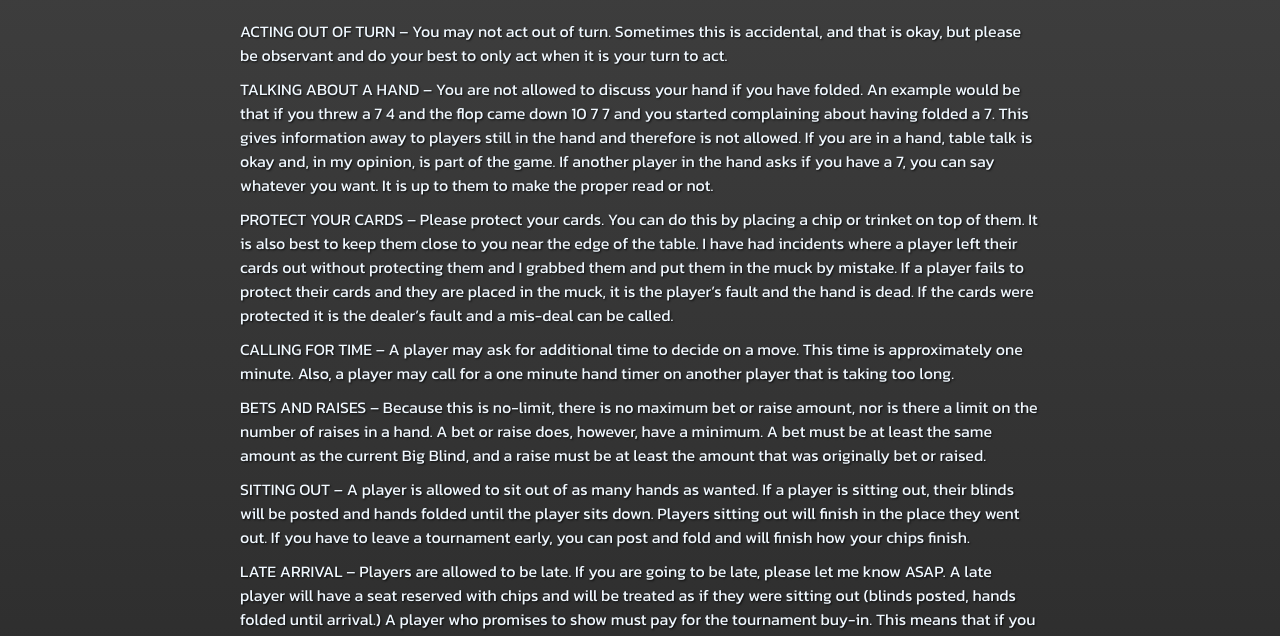
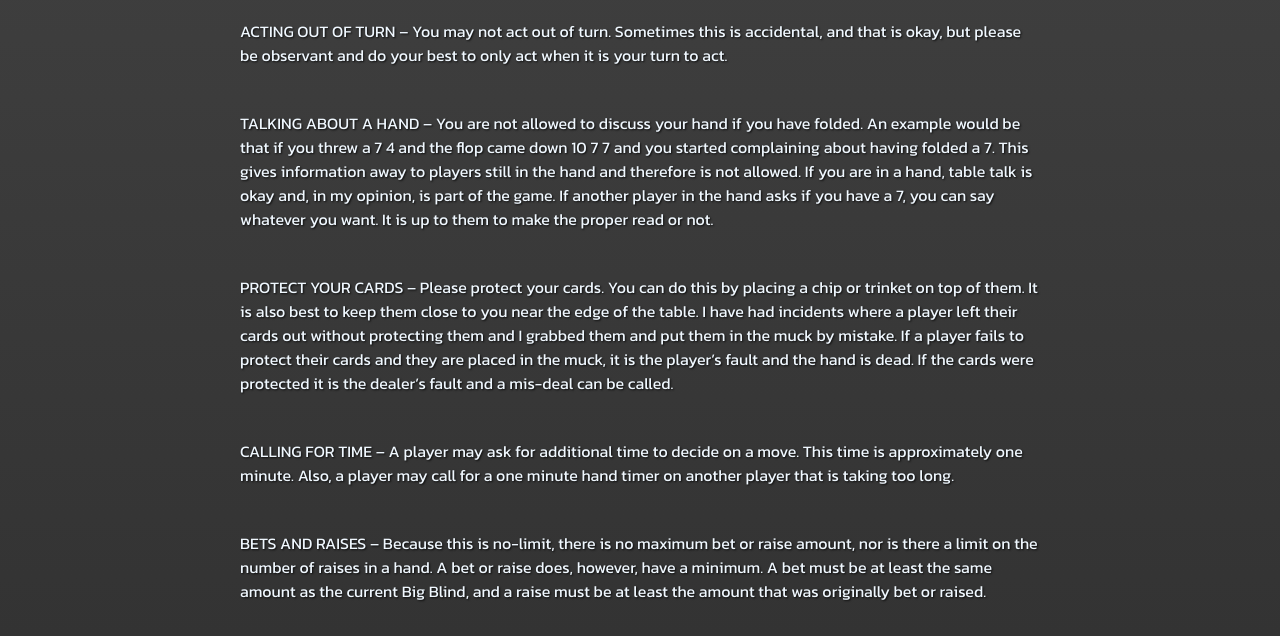
Before and after one commit to jiduto/PL, a website: page rules.html in a window 1280 px wide. Shown: the part 142-778 px from the top of the page. Drawn offline with Linux system fonts and the light colour scheme.

Commit message:
added line between each rule

```diff
--- a/rules.html
+++ b/rules.html
@@ -10,34 +10,34 @@
     <div id="menu-placeholder"></div>
     <h1 class="page-title">Poker League Rules</h1>
     <div class="rules-content">
-      <p>ACTING OUT OF TURN – You may not act out of turn. Sometimes this is accidental, and that is okay, but please be observant and do your best to only act when it is your turn to act.</p>
-      <p>TALKING ABOUT A HAND – You are not allowed to discuss your hand if you have folded. An example would be that if you threw a 7 4 and the flop came down 10 7 7 and you started complaining about having folded a 7. This gives information away to players still in the hand and therefore is not allowed. If you are in a hand, table talk is okay and, in my opinion, is part of the game. If another player in the hand asks if you have a 7, you can say whatever you want. It is up to them to make the proper read or not.</p>
-      <p>PROTECT YOUR CARDS – Please protect your cards. You can do this by placing a chip or trinket on top of them. It is also best to keep them close to you near the edge of the table. I have had incidents where a player left their cards out without protecting them and I grabbed them and put them in the muck by mistake. If a player fails to protect their cards and they are placed in the muck, it is the player’s fault and the hand is dead. If the cards were protected it is the dealer’s fault and a mis-deal can be called.</p>
-      <p>CALLING FOR TIME – A player may ask for additional time to decide on a move. This time is approximately one minute. Also, a player may call for a one minute hand timer on another player that is taking too long.</p>
-      <p>BETS AND RAISES – Because this is no-limit, there is no maximum bet or raise amount, nor is there a limit on the number of raises in a hand. A bet or raise does, however, have a minimum. A bet must be at least the same amount as the current Big Blind, and a raise must be at least the amount that was originally bet or raised.</p>
-      <p>SITTING OUT – A player is allowed to sit out of as many hands as wanted. If a player is sitting out, their blinds will be posted and hands folded until the player sits down. Players sitting out will finish in the place they went out. If you have to leave a tournament early, you can post and fold and will finish how your chips finish.</p>
-      <p>LATE ARRIVAL – Players are allowed to be late. If you are going to be late, please let me know ASAP. A late player will have a seat reserved with chips and will be treated as if they were sitting out (blinds posted, hands folded until arrival.) A player who promises to show must pay for the tournament buy-in. This means that if you tell me you will be here to play, and I put out your chips and post/fold you for a tournament, you owe the tournament buy-in and must pay it before you can play in another game. I will allow a one-time exception to every player, but after that you will have to pay before you can play again. The only other exception is in an emergency that the other players agree on was an emergency.</p>
-      <p>VERBAL DECLERATIONS – Any announced action must be taken. If you say “raise” then you must raise. If you say “call” then you must call. This is to keep people from making an announcement to see other players reactions, and then changing their mind.</p>
-      <p>SHOWING CARDS ON ALL-IN – Once there is no more action possible in a hand, all players involved must show their hands. This just makes the game more interesting and is a common rule these days.</p>
-      <p>CARDS OVERRULE ANNOUNCEMENTS – If, at the end of a hand, a player announces “a pair of Kings” but actually has a hand higher than the announced hand, such as a straight, the cards play, not the announced hand. Sometimes people miss things, and it is only fair that the best hand shown actually wins the pot.</p>
-      <p>SHOWING FOLDED CARDS – You may not show your folded cards to anybody still in a hand. Also, if a hand is shown to one person, it must be shown to all.</p>
-      <p>SHOWING CALLED HANDS – Any hand that is involved in a pot to the end must be shown if requested. This means that if you call somebody’s bet at the end, and they show you the winning hand, you must show your cards if anybody wants to see what you had.</p>
-      <p>MIS-DEALS – Mis-deals can be called for any valid reason. If a hand is dealt but a player was missed and did not receive any cards, a mis-deal will be called. If the cards are being dealt and a card is accidentally flipped over, it is ANY player’s option to call a mis-deal. In this case the dealt player has the option to keep the card, or ask for a new card. If a new card is requested, the rest of the hand will be dealt as normal, and the top card given as a replacement. The replaced card will then act as the first burn card. If there is more than one card flipped up during a deal, a mis-deal will be called.</p>
-      <p>DEAD CARDS – If a card goes off the table and hits the floor during a hand, it is considered dead. The player’s hand would not be dead, just the card, unless both cards hit the floor. If a card goes off the table while being dealt, a mis-deal will be called.</p>
-      <p>BLINDS – There will always be a Small Blind then a Big Blind after the Button. This means that when a player is busted out of a tournament, the blinds move on as normal, and it is possible for people to miss a blind at times.</p>
-      <p>SIDE POTS – Side pots are used when needed. For example, if four players are in a hand, but one is all-in, the other players are still able to bet into a side pot that will only be won by one of them.</p>
-      <p>PLACING DEALER BUTTON – At the beginning of all tournaments cards are dealt to decide who starts with the button. The high card wins, with an ace being the highest down to a 2 being the lowest. If there is a tie, the first person clockwise after the person dealing out the cards will receive the button.</p>
-      <p>TOURNAMENT TIES – If two or more people bust out on the same hand, the players with more chips at the start of the hand will place higher. For example, player A had $1100 in chips and player B had $1250 in chips at the start of the hand. If they both bust out, then player B will place higher than player A. If the players both had the same number of chips to start the hand, then they will tie and will both receive the awarded points and split any prize money.</p>
-      <p>HAND TIES – Only five cards play in any hand. If the board shows 3 4 6 7 J and two players have a 5 to make a 7 high straight, they TIE. There is no going to a 6th card, or using any other method for a tiebreaker.</p>
-      <p>POT TIES – In the event of a tie, the pot will be divided evenly among the winning players. If there are any extra chips in the pot that can not be split up evenly, they will go to the first winning player after the button.</p>
-      <p>DEALS – Players can make deals at the end of the tournament. There may not be more than 3 players involved in a deal, and only the money can be dealt. Players that make a deal will place, and receive points for, their placement, based on their chip stacks at the time of a deal. Because of this, if any players involved in a deal have the same number of chips, a deal can not be made until more hands are played and there is no longer a tie.</p>
-      <p>MOVING TABLES – When it is necessary for a player to move tables, the player will be moved into an empty seat, as close as possible to the same position they currently were at on their old table. For example, if a player was to be on the button at the old table, they will be positioned as close as possible to being on the button at the new table.</p>
-      <p>COLORING UP CHIPS – When chips are being colored up, any leftover chips will be rounded up. For example, if we are exchanging out all of the $25 and $50 chips and a player has either $25, $50 or $75 in chips to color up, they will receive one $100 chip.</p>
-      <p>OVERSIZED CHIP CALL – If a bet has been made and a following player puts out an oversized chip, it is assumed a call. For example, if the bet is $200 and a player puts out a $500 chip without first announcing a raise, it is then assumed a call and change will be given. If you wish to make a raise, you must announce that you are making a raise, and announce the amount. If a player only announces a raise, but no amount, it is assumed that the raise is for the total amount of the chip, in this case a raise to $500.</p>
-      <p>ETIQUETTE – Please treat other players with respect at all times. If a player makes what you think is a “stupid call” you do not have the right to put them down in any way. In other words, acting like that idiot Phil Helmuth will not be tolerated. Also, do not throw anything. I understand that poker can be an emotional game, but please do not let emotions get the best of you. Players will receive one warning and then any other incidents in the same night will lead to an ejection and forfeit of money. If I have to keep warning a player about this over multiple games, they will not be allowed to participate in the league any longer.</p>
-      <p>BETTING – No splashing the pot! When you make a bet, you must place it out in front of you and it must be able to be counted. If you throw the chips into the middle, there is no way to verify what was bet, which can lead to deceitful play. Players will receive one warning and then any other incidents will lead to the hand being folded and any chips thrown in the middle forfeited. The minimum bet is equal to the current big blind.</p>
-      <p>CARDS MUST BE VISIBLE AT ALL TIMES – Your cards must remain on the table, or in your hands in view at all times. You may not hold your cards below the table, or place them somewhere off of the table. Players will receive one warning, and then any other incidents will lead to the hand being folded and money in the pot forfeited. This is another rule to keep players from being deceitful.</p>
-      <p>CHEATING – Any player caught cheating will be immediately ejected from the tournament and the league, and will have all money forfeited. If cheating has occurred in a game, the game will be nullified and started over. I think this is the fairest way to handle it because if cheating was going on, there is no telling how the tournament would have played out.</p>
+      <p>ACTING OUT OF TURN – You may not act out of turn. Sometimes this is accidental, and that is okay, but please be observant and do your best to only act when it is your turn to act.</p><br>
+      <p>TALKING ABOUT A HAND – You are not allowed to discuss your hand if you have folded. An example would be that if you threw a 7 4 and the flop came down 10 7 7 and you started complaining about having folded a 7. This gives information away to players still in the hand and therefore is not allowed. If you are in a hand, table talk is okay and, in my opinion, is part of the game. If another player in the hand asks if you have a 7, you can say whatever you want. It is up to them to make the proper read or not.</p><br>
+      <p>PROTECT YOUR CARDS – Please protect your cards. You can do this by placing a chip or trinket on top of them. It is also best to keep them close to you near the edge of the table. I have had incidents where a player left their cards out without protecting them and I grabbed them and put them in the muck by mistake. If a player fails to protect their cards and they are placed in the muck, it is the player’s fault and the hand is dead. If the cards were protected it is the dealer’s fault and a mis-deal can be called.</p><br>
+      <p>CALLING FOR TIME – A player may ask for additional time to decide on a move. This time is approximately one minute. Also, a player may call for a one minute hand timer on another player that is taking too long.</p><br>
+      <p>BETS AND RAISES – Because this is no-limit, there is no maximum bet or raise amount, nor is there a limit on the number of raises in a hand. A bet or raise does, however, have a minimum. A bet must be at least the same amount as the current Big Blind, and a raise must be at least the amount that was originally bet or raised.</p><br>
+      <p>SITTING OUT – A player is allowed to sit out of as many hands as wanted. If a player is sitting out, their blinds will be posted and hands folded until the player sits down. Players sitting out will finish in the place they went out. If you have to leave a tournament early, you can post and fold and will finish how your chips finish.</p><br>
+      <p>LATE ARRIVAL – Players are allowed to be late. If you are going to be late, please let me know ASAP. A late player will have a seat reserved with chips and will be treated as if they were sitting out (blinds posted, hands folded until arrival.) A player who promises to show must pay for the tournament buy-in. This means that if you tell me you will be here to play, and I put out your chips and post/fold you for a tournament, you owe the tournament buy-in and must pay it before you can play in another game. I will allow a one-time exception to every player, but after that you will have to pay before you can play again. The only other exception is in an emergency that the other players agree on was an emergency.</p><br>
+      <p>VERBAL DECLERATIONS – Any announced action must be taken. If you say “raise” then you must raise. If you say “call” then you must call. This is to keep people from making an announcement to see other players reactions, and then changing their mind.</p><br>
+      <p>SHOWING CARDS ON ALL-IN – Once there is no more action possible in a hand, all players involved must show their hands. This just makes the game more interesting and is a common rule these days.</p><br>
+      <p>CARDS OVERRULE ANNOUNCEMENTS – If, at the end of a hand, a player announces “a pair of Kings” but actually has a hand higher than the announced hand, such as a straight, the cards play, not the announced hand. Sometimes people miss things, and it is only fair that the best hand shown actually wins the pot.</p><br>
+      <p>SHOWING FOLDED CARDS – You may not show your folded cards to anybody still in a hand. Also, if a hand is shown to one person, it must be shown to all.</p><br>
+      <p>SHOWING CALLED HANDS – Any hand that is involved in a pot to the end must be shown if requested. This means that if you call somebody’s bet at the end, and they show you the winning hand, you must show your cards if anybody wants to see what you had.</p><br>
+      <p>MIS-DEALS – Mis-deals can be called for any valid reason. If a hand is dealt but a player was missed and did not receive any cards, a mis-deal will be called. If the cards are being dealt and a card is accidentally flipped over, it is ANY player’s option to call a mis-deal. In this case the dealt player has the option to keep the card, or ask for a new card. If a new card is requested, the rest of the hand will be dealt as normal, and the top card given as a replacement. The replaced card will then act as the first burn card. If there is more than one card flipped up during a deal, a mis-deal will be called.</p><br>
+      <p>DEAD CARDS – If a card goes off the table and hits the floor during a hand, it is considered dead. The player’s hand would not be dead, just the card, unless both cards hit the floor. If a card goes off the table while being dealt, a mis-deal will be called.</p><br>
+      <p>BLINDS – There will always be a Small Blind then a Big Blind after the Button. This means that when a player is busted out of a tournament, the blinds move on as normal, and it is possible for people to miss a blind at times.</p><br>
+      <p>SIDE POTS – Side pots are used when needed. For example, if four players are in a hand, but one is all-in, the other players are still able to bet into a side pot that will only be won by one of them.</p><br>
+      <p>PLACING DEALER BUTTON – At the beginning of all tournaments cards are dealt to decide who starts with the button. The high card wins, with an ace being the highest down to a 2 being the lowest. If there is a tie, the first person clockwise after the person dealing out the cards will receive the button.</p><br>
+      <p>TOURNAMENT TIES – If two or more people bust out on the same hand, the players with more chips at the start of the hand will place higher. For example, player A had $1100 in chips and player B had $1250 in chips at the start of the hand. If they both bust out, then player B will place higher than player A. If the players both had the same number of chips to start the hand, then they will tie and will both receive the awarded points and split any prize money.</p><br>
+      <p>HAND TIES – Only five cards play in any hand. If the board shows 3 4 6 7 J and two players have a 5 to make a 7 high straight, they TIE. There is no going to a 6th card, or using any other method for a tiebreaker.</p><br>
+      <p>POT TIES – In the event of a tie, the pot will be divided evenly among the winning players. If there are any extra chips in the pot that can not be split up evenly, they will go to the first winning player after the button.</p><br>
+      <p>DEALS – Players can make deals at the end of the tournament. There may not be more than 3 players involved in a deal, and only the money can be dealt. Players that make a deal will place, and receive points for, their placement, based on their chip stacks at the time of a deal. Because of this, if any players involved in a deal have the same number of chips, a deal can not be made until more hands are played and there is no longer a tie.</p><br>
+      <p>MOVING TABLES – When it is necessary for a player to move tables, the player will be moved into an empty seat, as close as possible to the same position they currently were at on their old table. For example, if a player was to be on the button at the old table, they will be positioned as close as possible to being on the button at the new table.</p><br>
+      <p>COLORING UP CHIPS – When chips are being colored up, any leftover chips will be rounded up. For example, if we are exchanging out all of the $25 and $50 chips and a player has either $25, $50 or $75 in chips to color up, they will receive one $100 chip.</p><br>
+      <p>OVERSIZED CHIP CALL – If a bet has been made and a following player puts out an oversized chip, it is assumed a call. For example, if the bet is $200 and a player puts out a $500 chip without first announcing a raise, it is then assumed a call and change will be given. If you wish to make a raise, you must announce that you are making a raise, and announce the amount. If a player only announces a raise, but no amount, it is assumed that the raise is for the total amount of the chip, in this case a raise to $500.</p><br>
+      <p>ETIQUETTE – Please treat other players with respect at all times. If a player makes what you think is a “stupid call” you do not have the right to put them down in any way. In other words, acting like that idiot Phil Helmuth will not be tolerated. Also, do not throw anything. I understand that poker can be an emotional game, but please do not let emotions get the best of you. Players will receive one warning and then any other incidents in the same night will lead to an ejection and forfeit of money. If I have to keep warning a player about this over multiple games, they will not be allowed to participate in the league any longer.</p><br>
+      <p>BETTING – No splashing the pot! When you make a bet, you must place it out in front of you and it must be able to be counted. If you throw the chips into the middle, there is no way to verify what was bet, which can lead to deceitful play. Players will receive one warning and then any other incidents will lead to the hand being folded and any chips thrown in the middle forfeited. The minimum bet is equal to the current big blind.</p><br>
+      <p>CARDS MUST BE VISIBLE AT ALL TIMES – Your cards must remain on the table, or in your hands in view at all times. You may not hold your cards below the table, or place them somewhere off of the table. Players will receive one warning, and then any other incidents will lead to the hand being folded and money in the pot forfeited. This is another rule to keep players from being deceitful.</p><br>
+      <p>CHEATING – Any player caught cheating will be immediately ejected from the tournament and the league, and will have all money forfeited. If cheating has occurred in a game, the game will be nullified and started over. I think this is the fairest way to handle it because if cheating was going on, there is no telling how the tournament would have played out.</p><br>
       <br><br><br> <!-- Consistent with info.html bottom spacing -->
     </div>
     <script>
```
